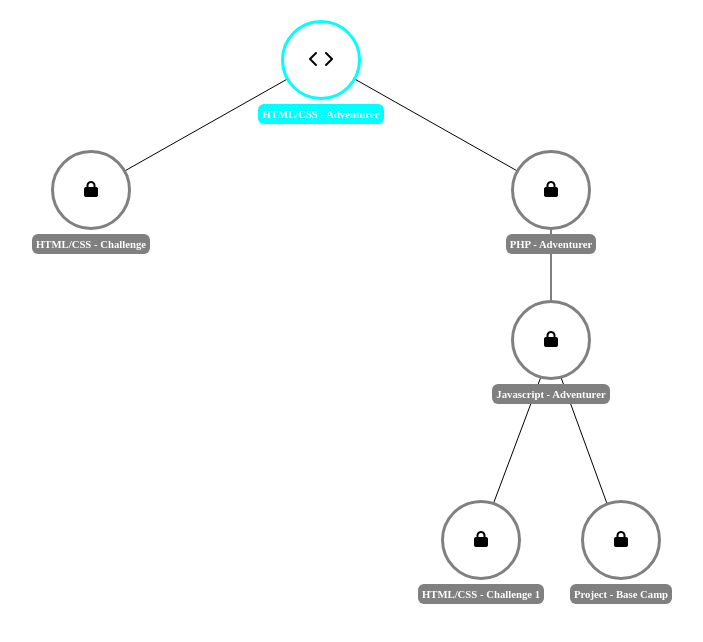
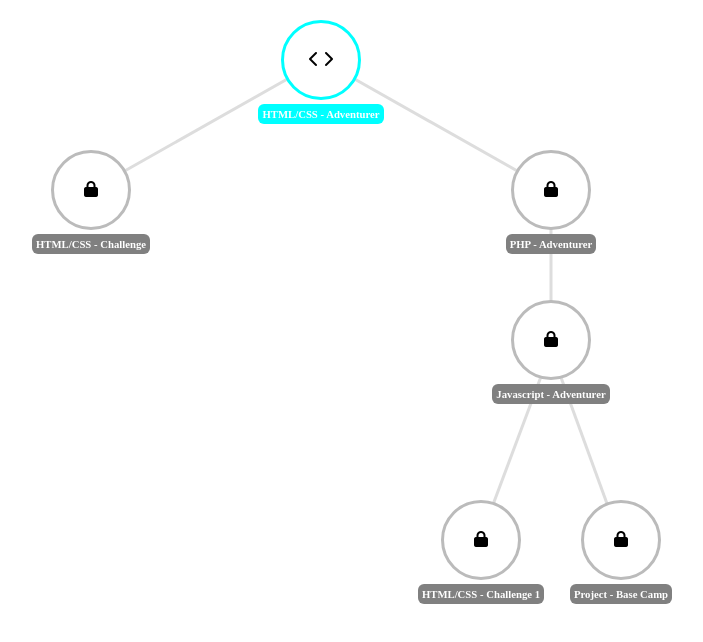
Before and after one commit to S-Most/oldJarvis, a plain HTML site: page index.html in a window 1280 px wide. Shown: the whole page, without its empty margins (79-782 px from the left). Drawn offline with Linux system fonts and the light colour scheme.

Commit message:
styling things

```diff
--- a/index.html
+++ b/index.html
@@ -13,11 +13,46 @@
     </head>
     <body>
         <svg class="strokes" width="800" height="800">
-            <line x1="400" y1="60" x2="170" y2="190" stroke="black" />
-            <line x1="400" y1="60" x2="630" y2="190" stroke="black" />
-            <line x1="630" y1="190" x2="630" y2="350" stroke="black" />
-            <line x1="630" y1="350" x2="558" y2="542" stroke="black" />
-            <line x1="630" y1="350" x2="700" y2="542" stroke="black" />
+            <line
+                x1="400"
+                y1="60"
+                x2="170"
+                y2="190"
+                stroke="#dddddd"
+                stroke-width="3"
+            />
+            <line
+                x1="400"
+                y1="60"
+                x2="630"
+                y2="190"
+                stroke="#dddddd"
+                stroke-width="3"
+            />
+            <line
+                x1="630"
+                y1="190"
+                x2="630"
+                y2="350"
+                stroke="#dddddd"
+                stroke-width="3"
+            />
+            <line
+                x1="630"
+                y1="350"
+                x2="558"
+                y2="542"
+                stroke="#dddddd"
+                stroke-width="3"
+            />
+            <line
+                x1="630"
+                y1="350"
+                x2="700"
+                y2="542"
+                stroke="#dddddd"
+                stroke-width="3"
+            />
         </svg>
         <div class="wrapper">
             <div id="n1" class="container">
--- a/style.css
+++ b/style.css
@@ -25,7 +25,7 @@ div.module {
 
     width: 5rem;
     height: 5rem;
-    border: 3px solid grey;
+    border: 3px solid #bbb;
     border-radius: 50%;
     background: white;
 }
```
